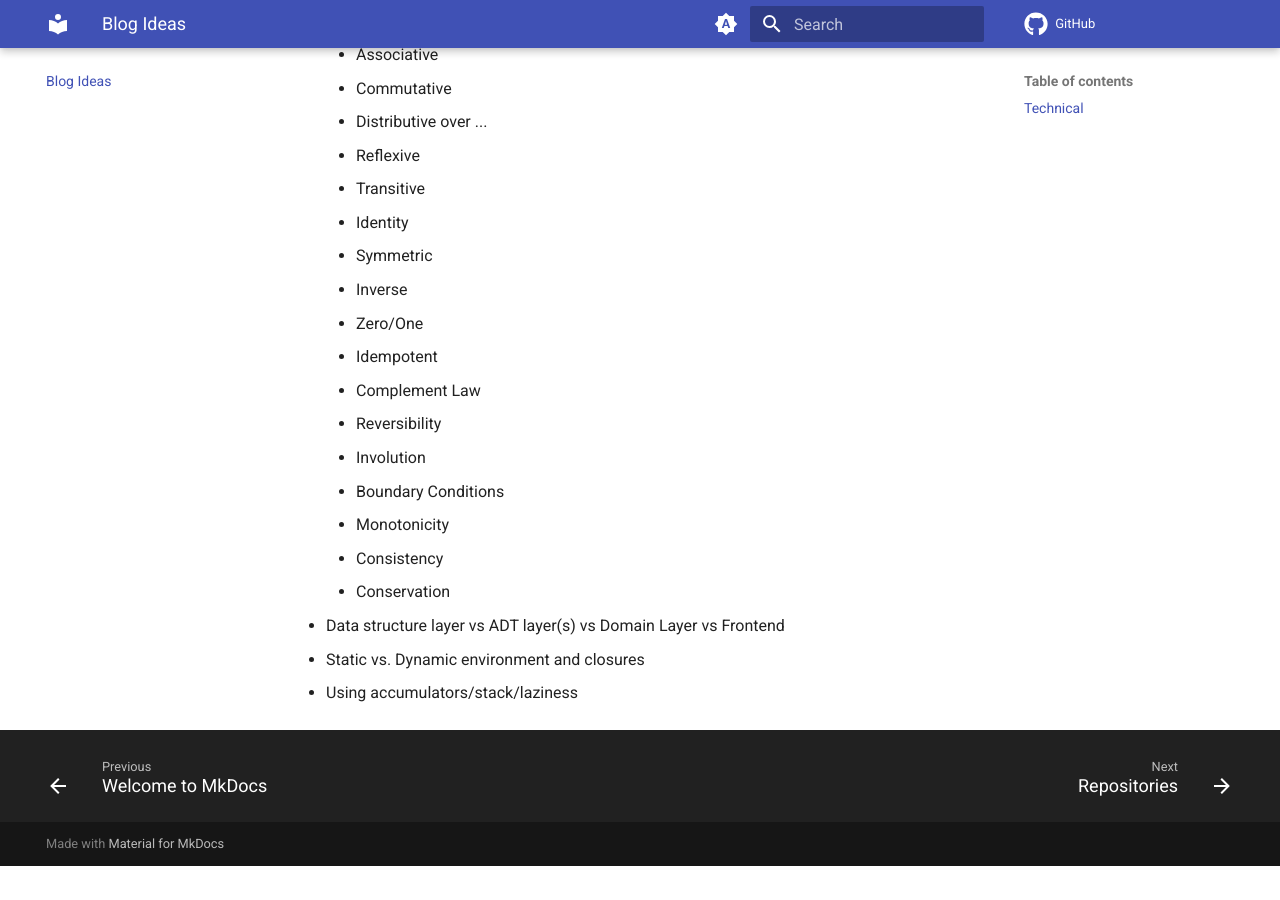
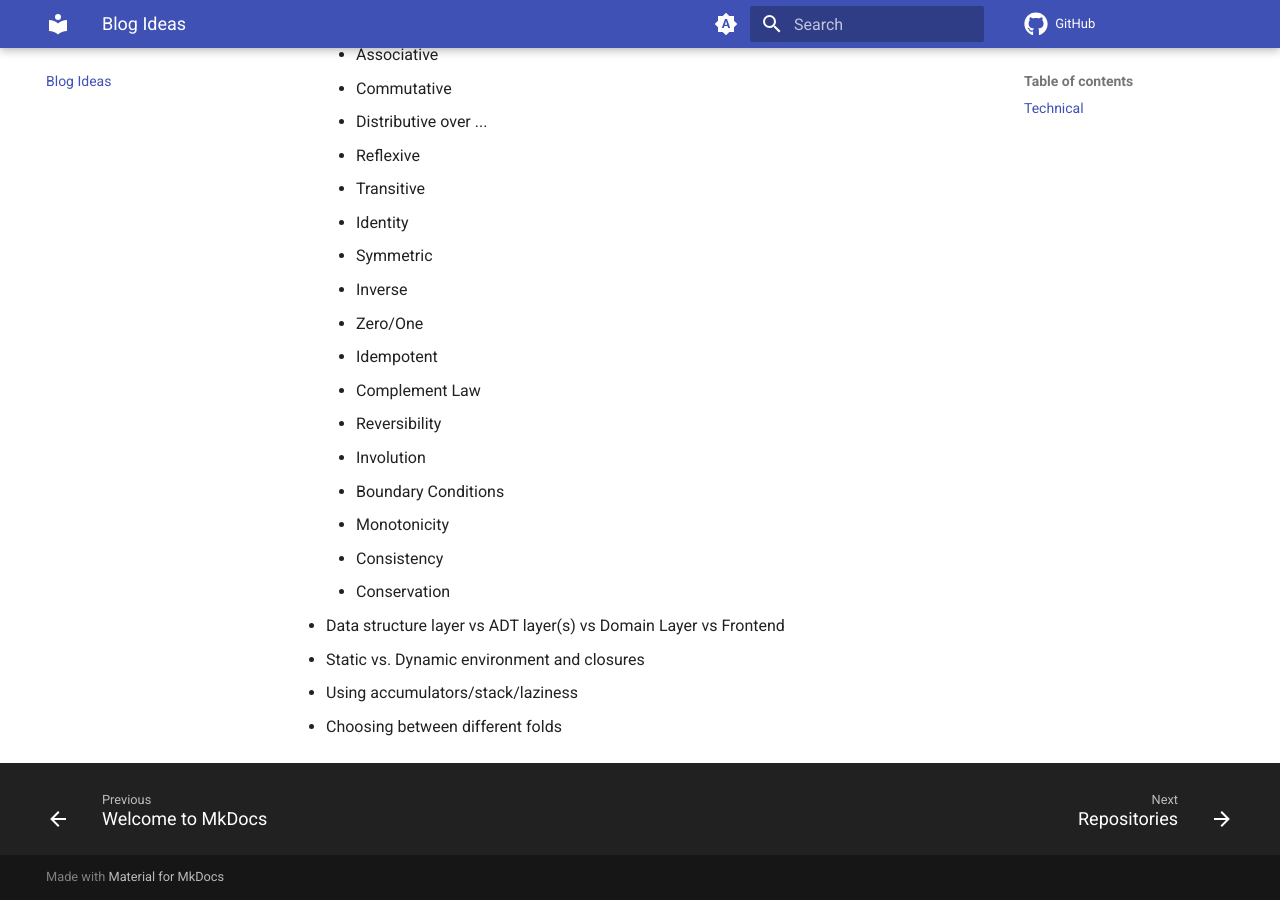
Before and after one commit to solvex-software/solvex-internal-documentation, an MkDocs documentation site: the page built from docs/blog-ideas.md, in a window 1280 px wide and 900 px high, scrolled down 1774 px. Built offline with MkDocs 1.6.1 and Material for MkDocs 9.7.7, drawn with Linux system fonts in a browser that asks for light colours; comment, search, counter and statistics services are not loaded; before the commit the page ends 2640 px from its top, so only the background shows below that.

Commit message:
Update blog-ideas.md

```diff
--- a/docs/blog-ideas.md
+++ b/docs/blog-ideas.md
@@ -66,3 +66,4 @@
 - Data structure layer vs ADT layer(s) vs Domain Layer vs Frontend
 - Static vs. Dynamic environment and closures
 - Using accumulators/stack/laziness
+- Choosing between different folds
```
